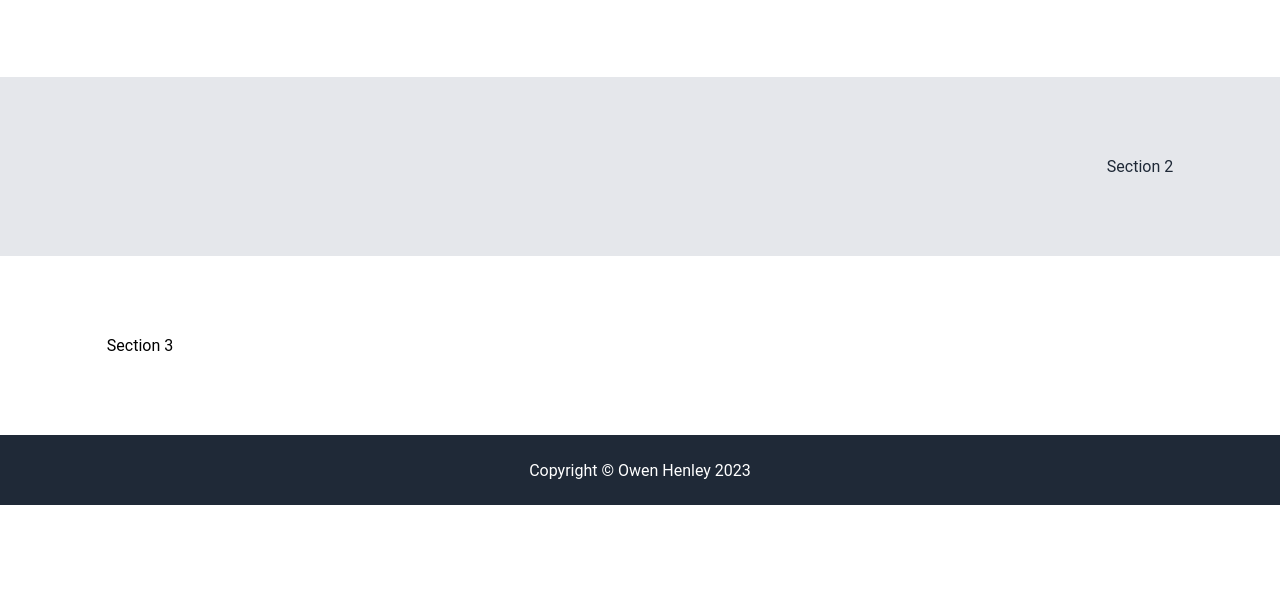
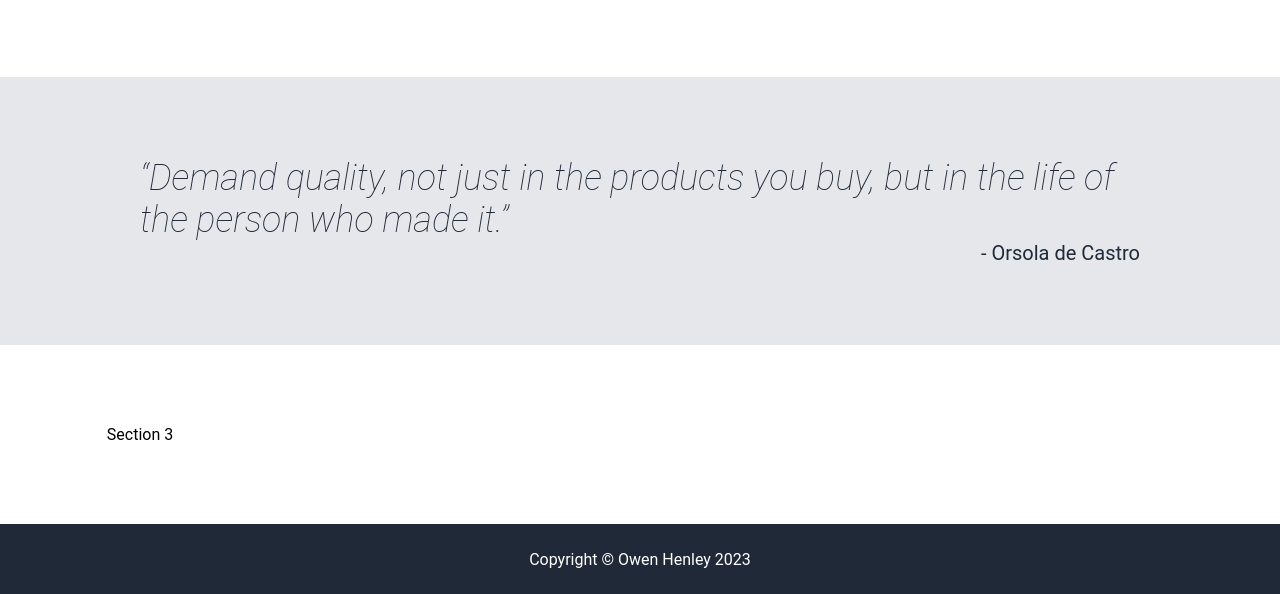
Before and after one commit to owenhenley/Landing-Page, a plain HTML site: page index.html in a window 1280 px wide. Shown: the part 1011-1605 px from the top of the page. Before the commit the page ends 1516 px from the top, so only its background shows below. Drawn offline with Linux system fonts and the light colour scheme.

Commit message:
row 3 complete

```diff
--- a/index.html
+++ b/index.html
@@ -74,8 +74,13 @@
             </div>
         </div>
         <div class="row-3">
-            <div class="container"></div>
-            Section 2
+            <div class="container">
+                <div id="quote">
+                    “Demand quality, not just in the products you buy, but in
+                    the life of the person who made it.”
+                </div>
+                <div id="quote-credit">- Orsola de Castro</div>
+            </div>
         </div>
         <div class="row-4">
             Section 3
--- a/styles.css
+++ b/styles.css
@@ -142,6 +142,20 @@ a {
 }
 
 .row-3 > .container {
+    display: flex;
+    flex-direction: column;
+}
+
+#quote {
+    font-size: 36px;
+    font-weight: 200;
+    font-style: italic;
+}
+
+#quote-credit {
+    font-size: 20px;
+    font-weight: 400;
+    align-self: flex-end;
 }
 
 .row-4 > .container {
```
